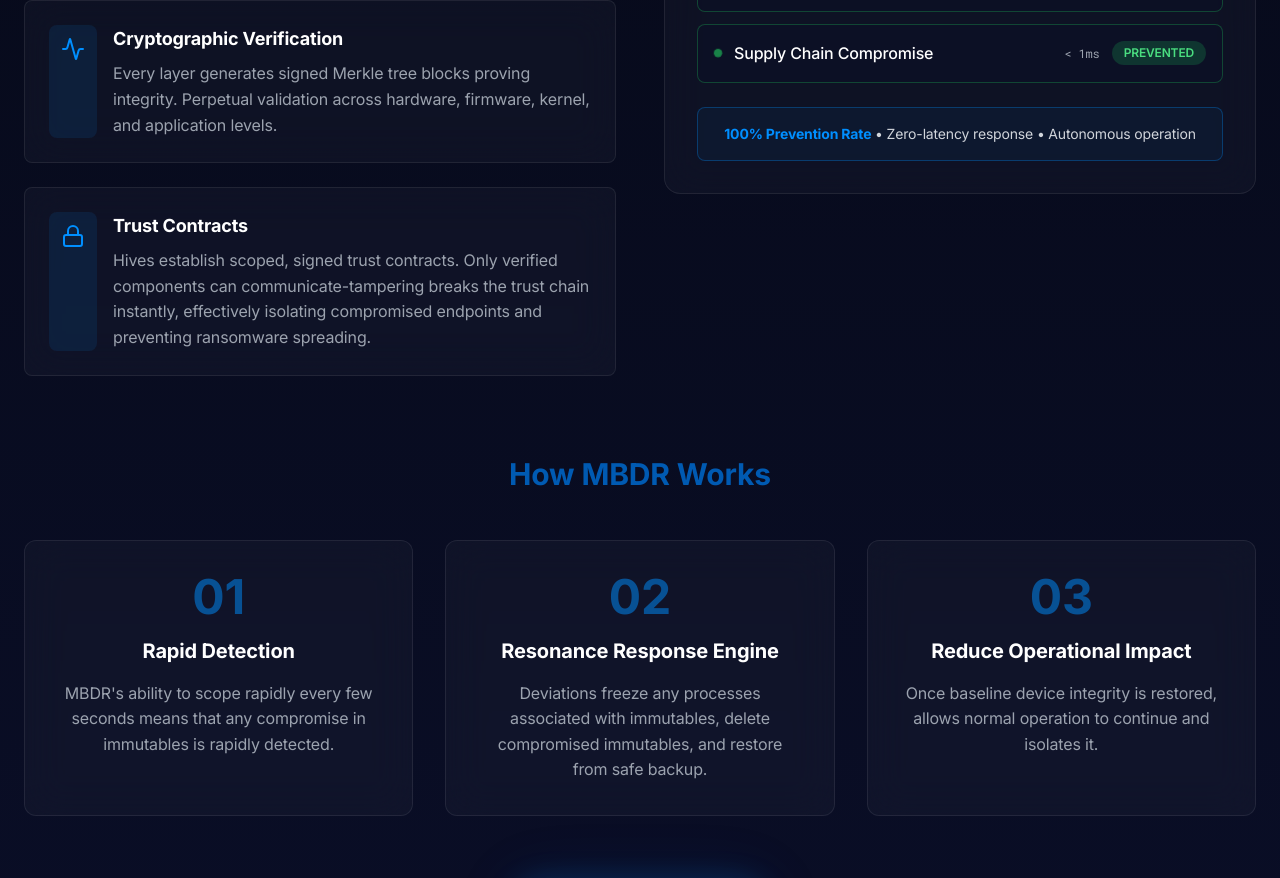
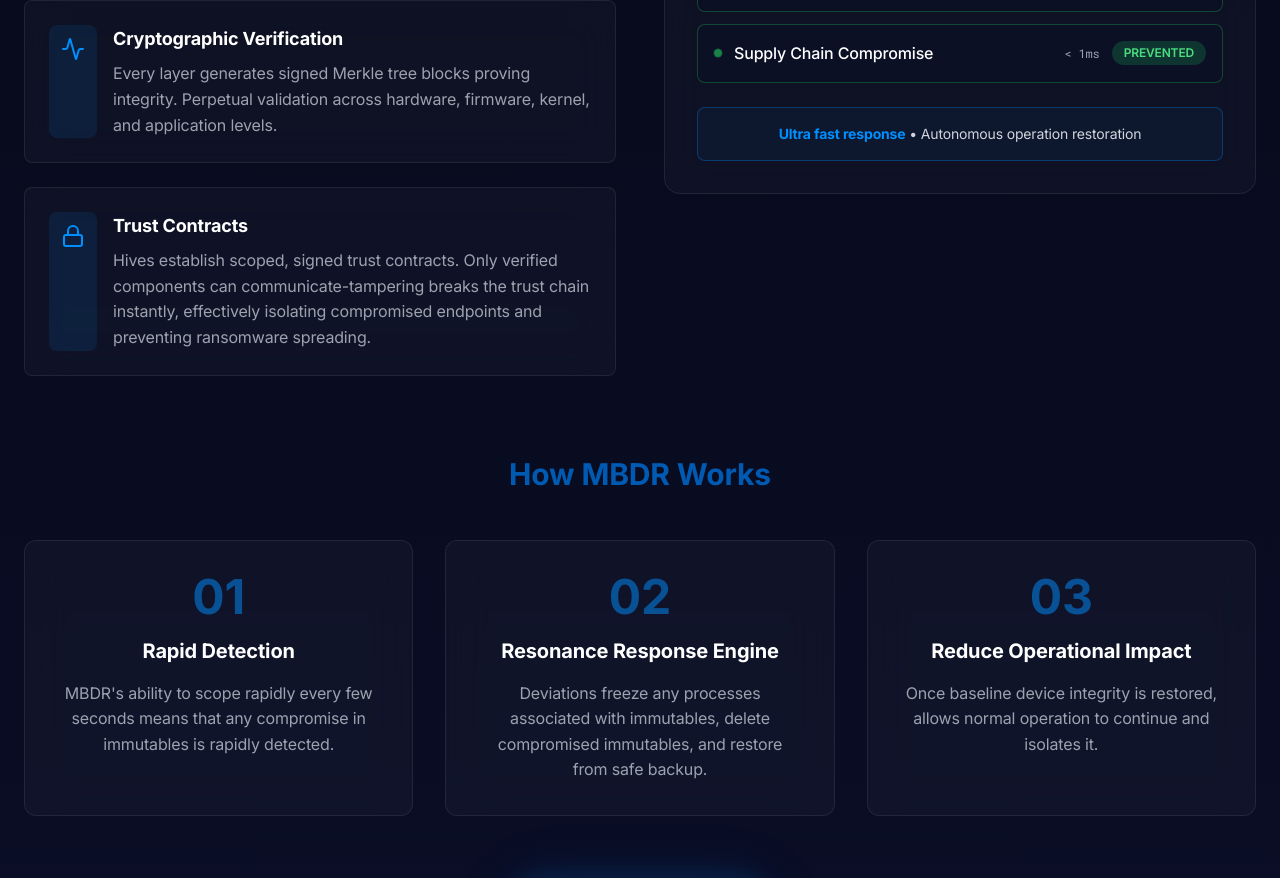
Before and after one commit to DevanshM1211/Cybersecurity-Stack-Website, a Next.js app: page /mbdr in a window 1280 px wide. Shown: the part 860-1738 px from the top of the page. Built offline with nearby package versions, Linux system fonts and the light colour scheme; no server answers.

Commit message:
feat(mbdr): update prevention stats text
- Remove '100% Prevention Rate'
- Replace with 'Ultra fast response'
- Change 'Zero-latency response' to 'Autonomous operation restoration'

Updates the MBDR section stats display to reflect more accurate messaging.

```diff
--- a/components/MBDR.tsx
+++ b/components/MBDR.tsx
@@ -190,10 +190,8 @@ const MBDR = () => {
               className="mt-6 p-4 bg-cyber-blue/5 border border-cyber-blue/30 rounded-lg"
             >
               <p className="text-sm text-gray-300 text-center">
-                <strong className="text-cyber-blue">
-                  100% Prevention Rate
-                </strong>{" "}
-                • Zero-latency response • Autonomous operation
+                <strong className="text-cyber-blue">Ultra fast response</strong>{" "}
+                • Autonomous operation restoration
               </p>
             </motion.div>
           </motion.div>
```
